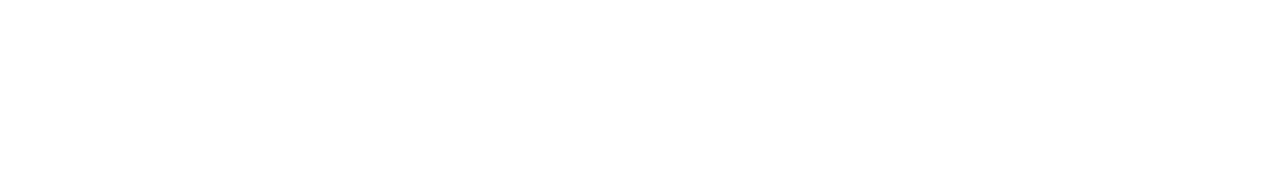
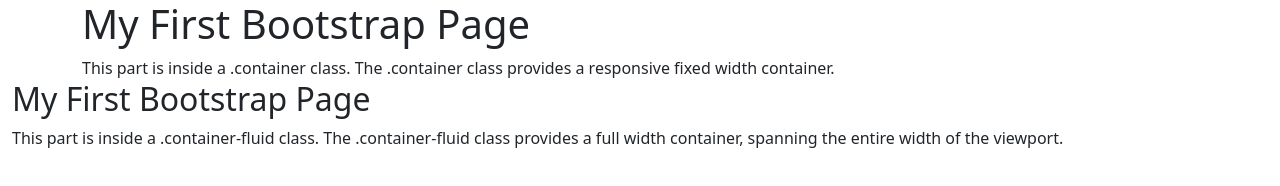
Before and after one commit to muhammadnaveedahmed/CoffeeParty, a plain HTML site: page Index.html in a window 1280 px wide. Drawn offline with nearby package versions, Linux system fonts and the light colour scheme.

Commit message:
Bootstrap practice

```diff
--- a/Index.html
+++ b/Index.html
@@ -4,7 +4,29 @@
     <meta charset="UTF-8">
     <meta http-equiv="X-UA-Compatible" content="IE=edge">
     <meta name="viewport" content="width=device-width, initial-scale=1.0">
-    <title>Document</title>
+    <link rel="icon" type="image/png" href="images/coffee1.png">
+    <link rel="stylesheet" type="text/css" href="Styles/Main.css">
+    <link href="https://cdn.jsdelivr.net/npm/bootstrap@5.1.3/dist/css/bootstrap.min.css" rel="stylesheet">
+    <link href="https://cdn.jsdelivr.net/npm/bootstrap@5.1.3/dist/css/bootstrap.min.css" rel="stylesheet">
+    <script src="https://cdn.jsdelivr.net/npm/bootstrap@5.1.3/dist/js/bootstrap.bundle.min.js"></script>
+    <title>Fresh Coffee</title>
+</head>
+<body>
+
+<div class="container">
+  <h1>My First Bootstrap Page</h1>
+  <p1>This part is inside a .container class.</p1>
+  <p2>The .container class provides a responsive fixed width container.</p2>
+</div>
+<div class="container-fluid">
+    <h2>My First Bootstrap Page</h2>
+    <p3>This part is inside a .container-fluid class.</p3>
+    <p4>The .container-fluid class provides a full width container, spanning the entire width of the viewport.</p4>
+  </div>
+
+</body>
+</html>
+
 </head>
 <body>
 
```
Also changed, not shown: Images/coffee1.png (added).
